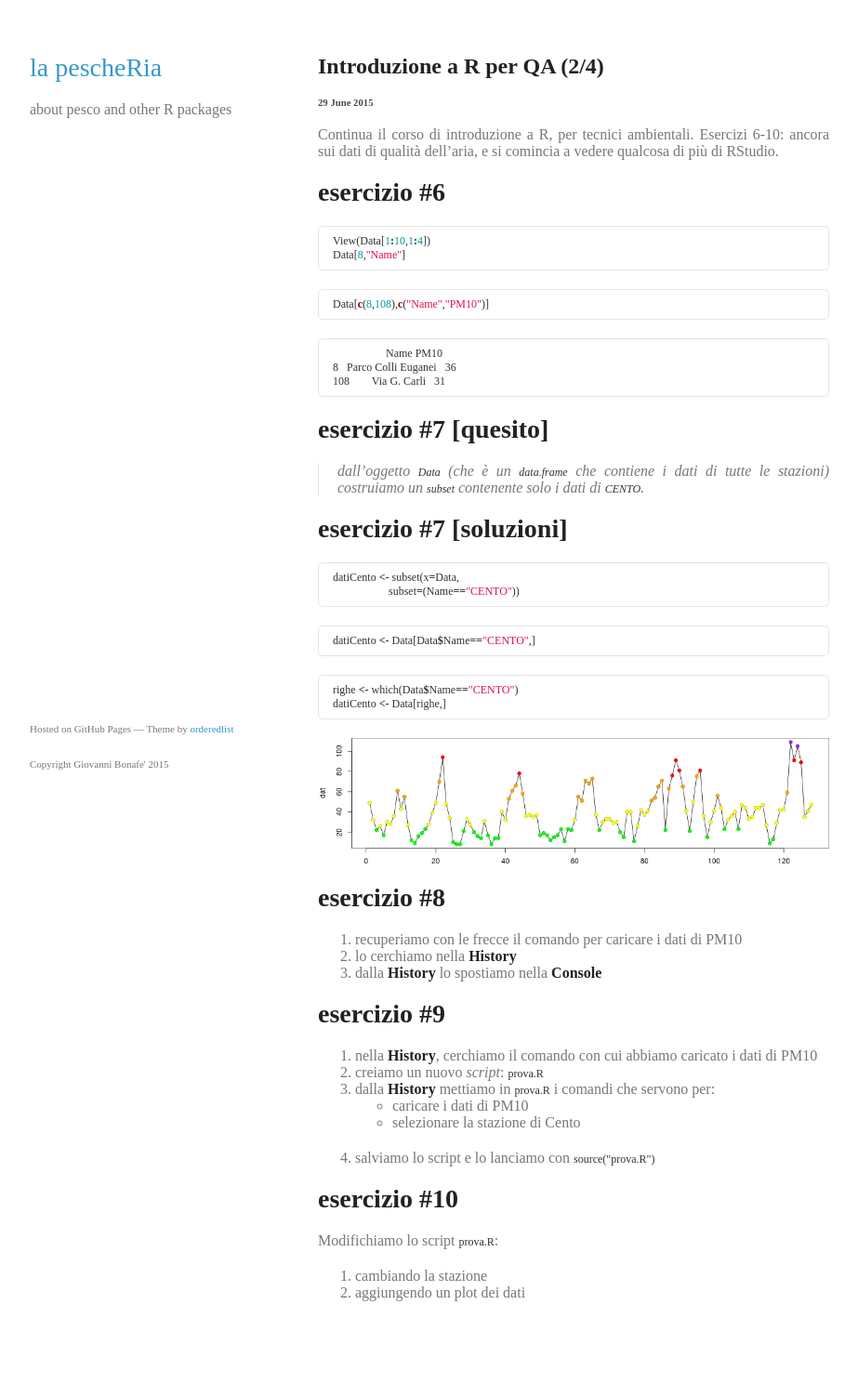
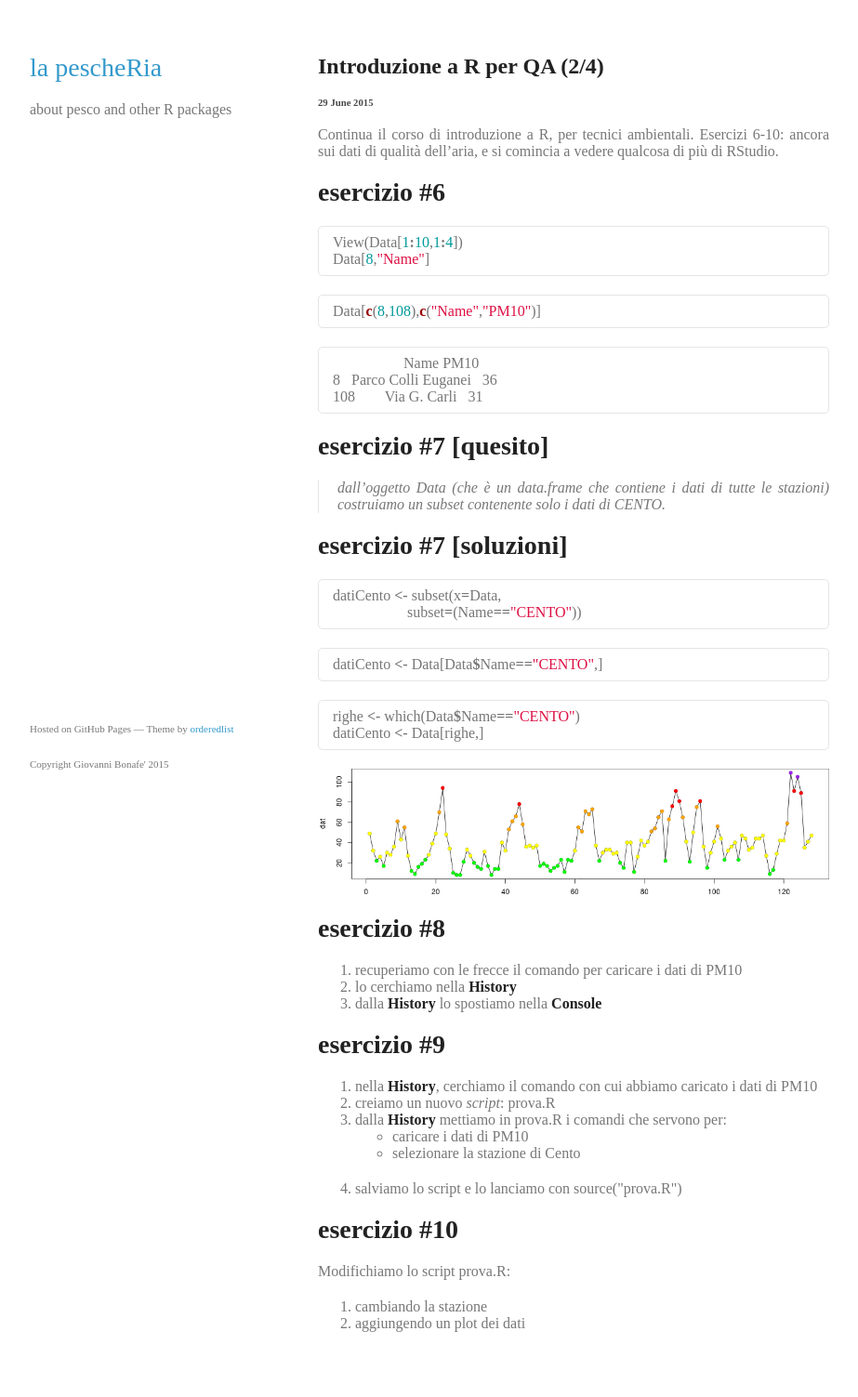
Before and after one commit to jobonaf/jobonaf.github.com, a Jekyll site: the page built from _posts/2015-06-29-introduzione-a-r-per-qa-2.md, in a window 1280 px wide. Shown: the whole page at 93% size, without its empty margins (178-1101 px from the left). Built offline with Jekyll 4.4.1, drawn with Linux system fonts in a browser that asks for light colours; some web fonts are replaced; Markdown is read by kramdown in place of the engine named in the settings; before the commit the page ends 1470 px from its top, so only the background shows below that.

Commit message:
code font size/color

```diff
--- a/static/minimal/stylesheets/styles.css
+++ b/static/minimal/stylesheets/styles.css
@@ -76,8 +76,6 @@ blockquote {
 
 code, pre {
    font-family: 'AverageMonoRegular';
-  color:#333;
-  font-size:12px;
 }
 
 pre {
```
